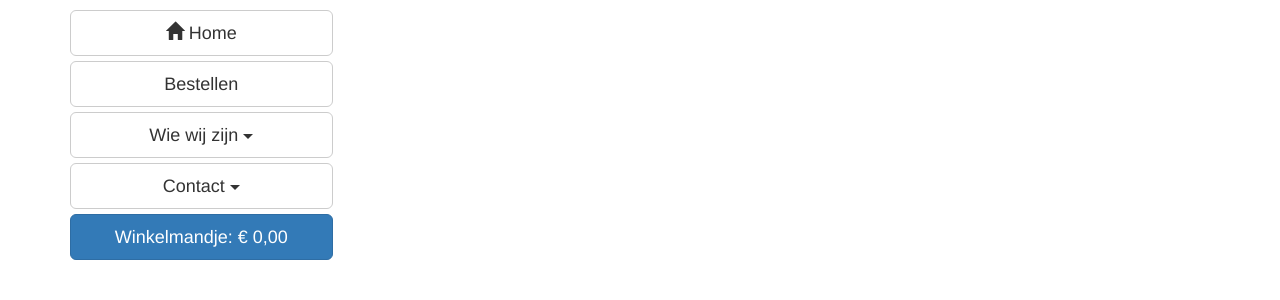
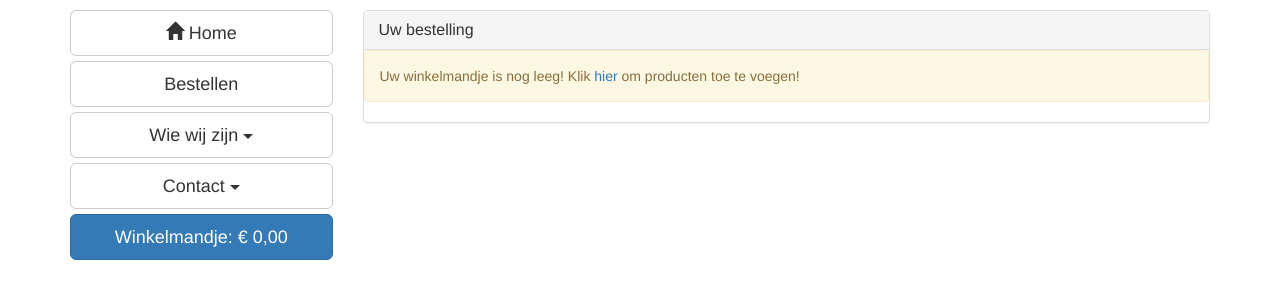
Before and after one commit to rtenklooster/webprogrammeren, a PHP site: page /index.php?page=afrekenen in a window 1280 px wide. Shown: the part 119-419 px from the top of the page. Run offline with PHP 8.4, Linux system fonts and the light colour scheme; data comes from the database, SQL or seed files in the repository.

Commit message:
Afrekenen zonder inhoud

```diff
--- a/functions/verify_logon.php
+++ b/functions/verify_logon.php
@@ -11,7 +11,7 @@ function verify_logon($username, $password){
   // We vragen het password op aan de hand van een ingevulde username
 
   // String speciale characters ivm. sql injecttion.
-    $username = mysql_real_escape_string($username);
+  $username = mysql_real_escape_string($username);
 
   // Doe hier de SQL query en return het resultaat.
   $hashed_password = "";
--- a/parts/afrekenen.php
+++ b/parts/afrekenen.php
@@ -93,6 +93,16 @@ if($sampleArray) {
     </form>
 
     <?php
+}else{
+  ?>
+
+      <div class="panel panel-default">
+      <!-- Default panel contents -->
+          <div class="panel-heading"><h3 class="panel-title">Uw bestelling</h3></div>
+          <div class="alert alert-warning " role="alert" > Uw winkelmandje is nog leeg! Klik <a href="?page=bestellen">hier</a> om producten toe te voegen!
+          </div>
+      </div>
+<?php
 }
 ?>
 <script src="js/afrekenen.js" defer></script>
```
